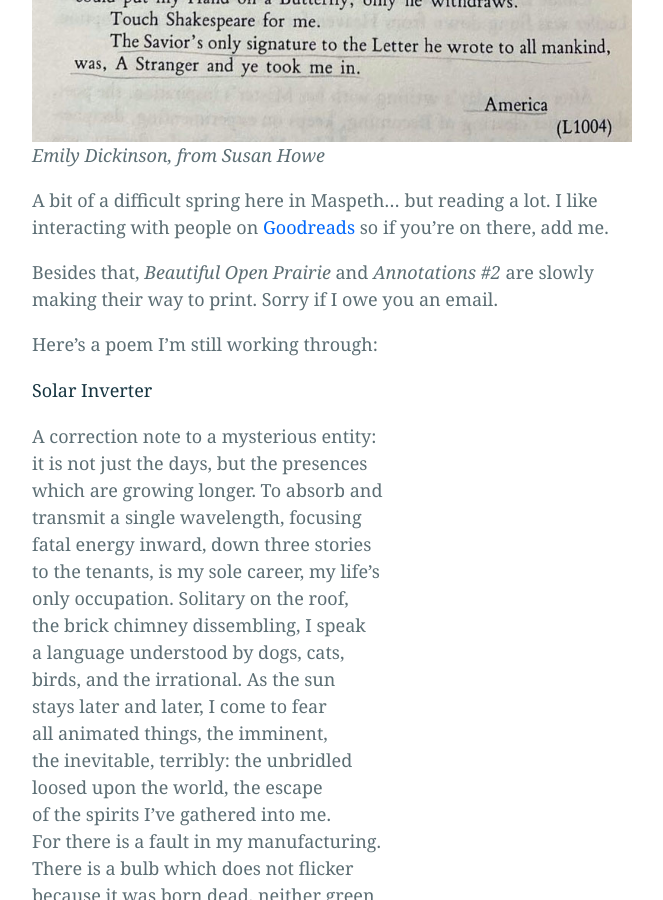
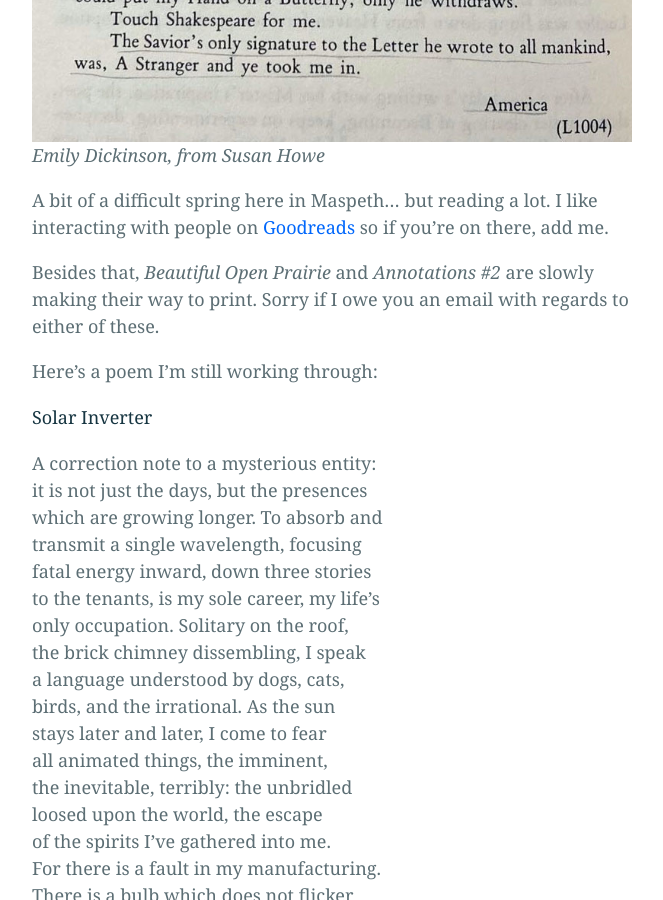
Before and after one commit to bliss-st/ss-website, a Jekyll site: the page built from _posts/2022-3-28-update.md, in a window 1280 px wide and 900 px high, scrolled down 751 px. Shown: the whole window, without its empty margins (308-971 px from the left). Built offline with Jekyll 4.4.1, drawn with Linux system fonts in a browser that asks for light colours.

Commit message:
Update 2022-3-28-update.md

```diff
--- a/_posts/2022-3-28-update.md
+++ b/_posts/2022-3-28-update.md
@@ -10,7 +10,7 @@ tags: [personal]
 
 A bit of a difficult spring here in Maspeth... but reading a lot. I like interacting with people on <a href="https://www.goodreads.com/user/show/46654096-serena">Goodreads</a> so if you're on there, add me.
 
-Besides that, <em>Beautiful Open Prairie</em> and <em>Annotations #2</em> are slowly making their way to print. Sorry if I owe you an email.
+Besides that, <em>Beautiful Open Prairie</em> and <em>Annotations #2</em> are slowly making their way to print. Sorry if I owe you an email with regards to either of these.
 
 Here's a poem I'm still working through:
 
```
